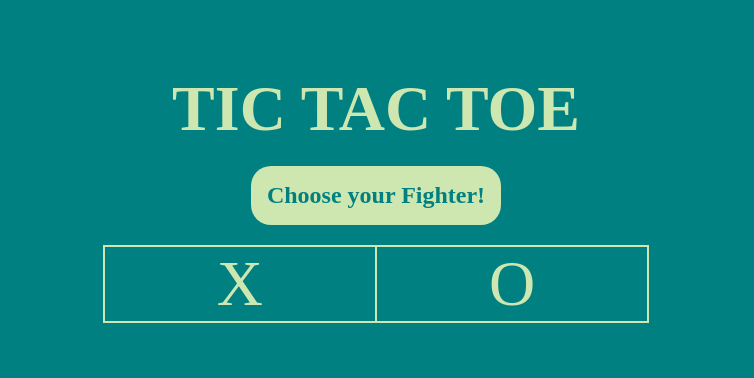
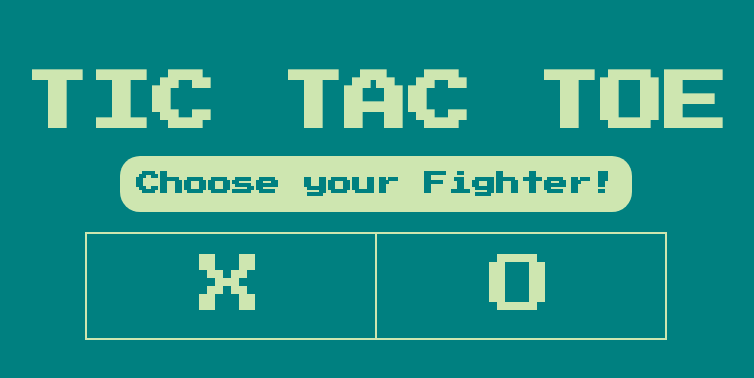
Before and after one commit to VictorWest/tic-tac-toe, a plain HTML site: page index.html in a window 1280 px wide. Shown: the whole page, without its empty margins (264-1018 px from the left). Drawn offline with Linux system fonts and the light colour scheme.

Commit message:
fix font style

```diff
--- a/styles.css
+++ b/styles.css
@@ -1,8 +1,11 @@
+@import url('https://fonts.googleapis.com/css2?family=Press+Start+2P&display=swap');
+
 p{
     margin: 0;
     padding: 0;
 }
 body{
+    font-family: 'Press Start 2P', system-ui;
     background-color: teal;
     color: rgb(206, 230, 176);
 }
@@ -31,8 +34,8 @@ h2, button{
 }
 .fighter{
     padding: 7rem;
-    padding-top: 0;
-    padding-bottom: 0;
+    padding-top: 20px;
+    padding-bottom: 20px;
     border: 1px solid;
     cursor: pointer;
 }
@@ -76,6 +79,7 @@ h2, button{
 button{
     border: 0;
     cursor: pointer;
+    font-family: 'Press Start 2P', system-ui;
 }
 button:hover{
     background-color: #008080;
```
